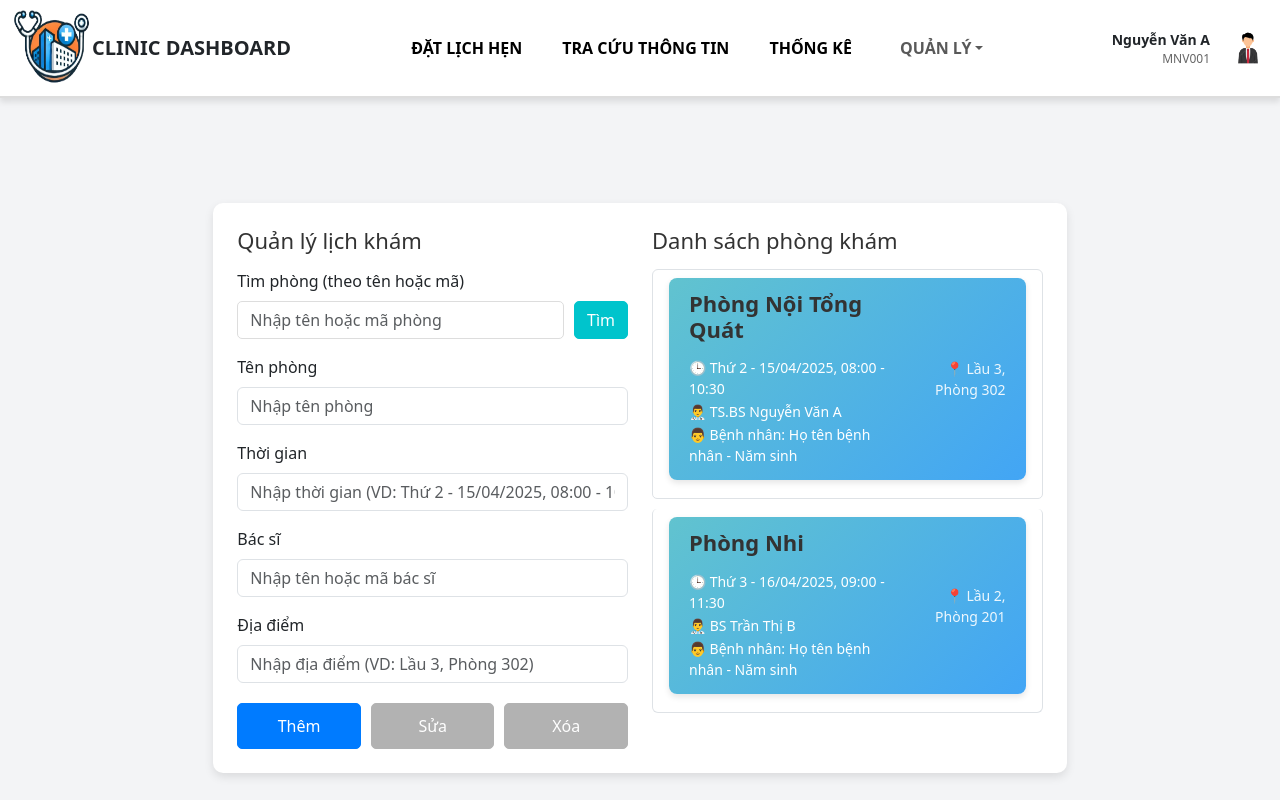
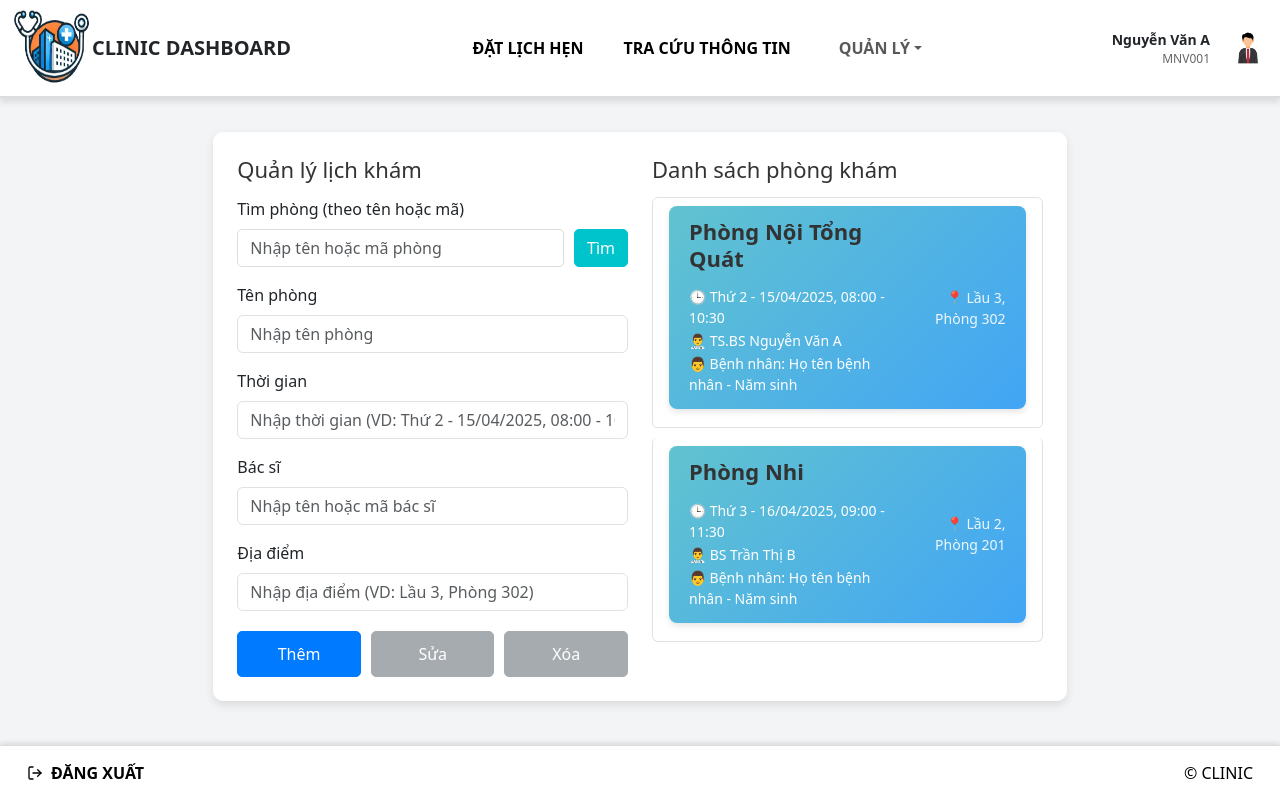
Before and after one commit to lpta2302/doctor-appointment, a React (Vite) app in the folder frontend/doctor-appoinment/: page /quan-ly/lich-kham in a window 1280 px wide. Shown: the top 800 px of the page. Built offline with nearby package versions, Linux system fonts and the light colour scheme.

Commit message:
adjust something

```diff
--- a/frontend/doctor-appoinment/src/App.jsx
+++ b/frontend/doctor-appoinment/src/App.jsx
@@ -28,7 +28,6 @@ function App() {
               <Route path="/" element={<Wellcome />} />
               <Route path="/dat-lich-hen" element={<BookingAppointment />} />
               <Route path="/thong-tin" element={<LookingInformation />} />
-              <Route path="/thong-ke" element={<p>THỐNG KÊ</p>} />
 
               {/* Các route mới */}
               <Route path="/quan-ly/bac-si" element={< Docter />} />
--- a/frontend/doctor-appoinment/src/Header/Header.jsx
+++ b/frontend/doctor-appoinment/src/Header/Header.jsx
@@ -24,7 +24,6 @@ const Header = () => {
         <Nav className="nav-links d-flex justify-content-center">
           <NavLink to="/dat-lich-hen" className="nav-item">ĐẶT LỊCH HẸN</NavLink>
           <NavLink to="/thong-tin" className="nav-item">TRA CỨU THÔNG TIN</NavLink>
-          <NavLink to="/thong-ke" className="nav-item">THỐNG KÊ</NavLink>
 
           {/* Dropdown Chỉnh Sửa */}
           <NavDropdown title="QUẢN LÝ" id="basic-nav-dropdown">
--- a/frontend/doctor-appoinment/src/component-router/BookAppointment/BookingAppointment.css
+++ b/frontend/doctor-appoinment/src/component-router/BookAppointment/BookingAppointment.css
@@ -1,21 +1,21 @@
-
 .booking-container {
-    min-height: 100vh;
+  min-height: 100vh; /* Chiếm toàn bộ chiều cao màn hình */
   display: flex;
   flex-direction: column;
-    justify-content: space-between;
+  justify-content: space-between; /* Trải dài nội dung */
   background-color: #f3f4f6;
+  padding-top: 10px;
 }
 
 .booking-box {
+  flex-grow: 1; /* Giúp phần này mở rộng để chạm footer */
   width: 95%;
   max-width: 1200px;
   background: rgb(255, 255, 255);
   border-radius: 10px;
   box-shadow: 0 4px 10px rgba(0, 0, 0, 0.1);
   padding: 20px;
-    margin-top: 20px;
-    margin-bottom: 20px;
+  margin-top: 0px; /* Sát header */
 }
 
 .booking-form h2 {
@@ -31,13 +31,10 @@
   height: 100%;
 }
 
-
 .footer {
   width: 100%;
   text-align: center;
   padding: 15px;
   background-color: #fff;
   border-top: 1px solid #ddd;
-    position: relative;
-    bottom: 0;
 }
--- a/frontend/doctor-appoinment/src/component-router/BookAppointment/BookingAppointment.jsx
+++ b/frontend/doctor-appoinment/src/component-router/BookAppointment/BookingAppointment.jsx
@@ -7,7 +7,7 @@ import TagRoom from "../../component-router/BookAppointment/TagRoom/TagRoom.jsx"
 const BookingAppointment = () => {
   return (
     <Container fluid className="booking-container">
-      <Row className="justify-content-center align-items-center vh-100">
+      <Row className="justify-content-center align-items-start flex-grow-1">
         <Col xs={12} md={10} lg={8} className="booking-box p-4">
           <Row>
             {/* Phần nhập thông tin bệnh nhân */}
@@ -40,7 +40,9 @@ const BookingAppointment = () => {
                 </Form.Group>
 
                 {/* Button đặt lịch */}
-                <Button variant="primary" className="w-100 mt-3">Đặt lịch hẹn</Button>
+                <Button variant="primary" className="w-100 mt-3">
+                  Đặt lịch hẹn
+                </Button>
               </Form>
             </Col>
 
--- a/frontend/doctor-appoinment/src/component-router/Manage/Doctor/Doctor.css
+++ b/frontend/doctor-appoinment/src/component-router/Manage/Doctor/Doctor.css
@@ -1,9 +1,18 @@
+/* Đảm bảo footer luôn ở dưới cùng */
+.page-container {
+  display: flex;
+  flex-direction: column;
+  min-height: 100vh;
+}
+
+/* Nội dung chính */
 .doctor-container {
   display: flex;
   width: 100%;
   max-width: 1200px;
   margin: 0 auto;
-  padding-top: 20px; /* Thêm khoảng cách phía trên */
+  padding-top: 20px;
+  flex: 1; /* Đảm bảo doctor-container chiếm không gian còn lại trừ footer */
 }
 
 /* Bên trái chứa tìm kiếm + form */
@@ -12,7 +21,7 @@
   display: flex;
   flex-direction: column;
   padding-right: 10px;
-  padding-top: 20px; /* Thêm khoảng cách phía trên */
+  padding-top: 20px;
 }
 
 /* Ô tìm kiếm */
@@ -68,12 +77,27 @@
   border-radius: 4px;
   font-size: 14px;
   cursor: pointer;
-  background: #007bff;
   color: white;
 }
 
+.button-group button:first-child {
+  background: #007bff; /* Nút Thêm màu xanh */
+}
+
+.button-group button:first-child:hover {
+  background: #0056b3;
+}
+
+.button-group button:not(:first-child) {
+  background: #7f7f7f; /* Nút Sửa và Xóa màu xám */
+}
+
+.button-group button:not(:first-child):hover {
+  background: #666;
+}
+
 .button-group button:disabled {
-  background: #ccc;
+  opacity: 0.6;
   cursor: not-allowed;
 }
 
@@ -81,8 +105,19 @@
 .doctor-list {
   width: 50%;
   padding: 10px;
-  padding-top: 20px; /* Thêm khoảng cách phía trên */
+  padding-top: 20px;
   border: 1px solid #ddd;
   border-radius: 8px;
   background: #f9f9f9;
+  max-height: 500px;
+  overflow-y: auto;
 }
+
+/* Footer */
+footer {
+  width: 100%;
+  text-align: center;
+  padding: 15px;
+  background-color: #fff;
+  border-top: 1px solid #ddd;
+}
--- a/frontend/doctor-appoinment/src/component-router/Manage/Room/Room.css
+++ b/frontend/doctor-appoinment/src/component-router/Manage/Room/Room.css
@@ -1,9 +1,17 @@
+/* Đảm bảo footer luôn ở dưới cùng */
+.page-container {
+    display: flex;
+    flex-direction: column;
+    min-height: 100vh; /* Chiều cao tối thiểu bằng chiều cao viewport */
+  }
+
   .clinic-container {
     display: flex;
     width: 100%;
     max-width: 1200px;
     margin: 0 auto;
-    padding-top: 20px; /* Thêm khoảng cách phía trên */
+    padding-top: 20px;
+    flex: 1; /* Đảm bảo clinic-container chiếm không gian còn lại trừ footer */
   }
 
   /* Bên trái chứa tìm kiếm + form */
@@ -12,7 +20,7 @@
     display: flex;
     flex-direction: column;
     padding-right: 10px;
-    padding-top: 20px; /* Thêm khoảng cách phía trên */
+    padding-top: 20px;
   }
 
   /* Ô tìm kiếm */
@@ -68,12 +76,13 @@
     border-radius: 4px;
     font-size: 14px;
     cursor: pointer;
-    background: #007bff;
+    background: #00c4cc; /* Màu xanh đơn giản */
     color: white;
   }
 
   .button-group button:disabled {
-    background: #ccc;
+    background: #b0e7e9; /* Màu xanh nhạt hơn khi bị làm mờ */
+    opacity: 0.6;
     cursor: not-allowed;
   }
 
@@ -81,8 +90,19 @@
   .clinic-list {
     width: 50%;
     padding: 10px;
-    padding-top: 20px; /* Thêm khoảng cách phía trên */
+    padding-top: 20px;
     border: 1px solid #ddd;
     border-radius: 8px;
     background: #f9f9f9;
+    max-height: 500px;
+    overflow-y: auto;
   }
+
+  /* Footer */
+  footer {
+    width: 100%;
+    text-align: center;
+    padding: 15px;
+    background-color: #fff;
+    border-top: 1px solid #ddd;
+  }
--- a/frontend/doctor-appoinment/src/component-router/Manage/Room/Room.jsx
+++ b/frontend/doctor-appoinment/src/component-router/Manage/Room/Room.jsx
@@ -1,7 +1,9 @@
 import React, { useState } from "react";
 import "./Room.css";
 import RoomListTag from "../Room/RoomListTag/RoomListTag.jsx";
+import Footer from "../../../Footer/Footer.jsx";
 
+// Fake data
 const initialClinics = [
   { name: "Phòng khám Đa khoa An Bình", address: "123 Đường Lê Lợi, Quận 1, TP.HCM", specialty: "Đa khoa" },
   { name: "Phòng khám Nhi Đồng Hạnh Phúc", address: "45 Đường Trần Hưng Đạo, Quận 5, TP.HCM", specialty: "Nhi khoa" },
@@ -58,6 +60,7 @@ const Room = () => {
   );
 
   return (
+    <div className="page-container">
       <div className="clinic-container">
         <div className="clinic-left">
           <div className="search-container">
@@ -122,6 +125,8 @@ const Room = () => {
           ))}
         </div>
       </div>
+      <Footer />
+    </div>
   );
 };
 
--- a/frontend/doctor-appoinment/src/component-router/Manage/TimeAppointment/TimeAppointment.css
+++ b/frontend/doctor-appoinment/src/component-router/Manage/TimeAppointment/TimeAppointment.css
@@ -1,9 +1,15 @@
-.booking-container {
-    min-height: 100vh;
+/* Đảm bảo footer luôn ở dưới cùng */
+.page-container {
   display: flex;
   flex-direction: column;
-    justify-content: space-between;
+  min-height: 100vh;
+}
+
+/* Nội dung chính */
+.booking-container {
+  flex: 1;
   background-color: #f3f4f6;
+  padding-bottom: 20px;
 }
 
 .booking-box {
@@ -13,8 +19,7 @@
   border-radius: 10px;
   box-shadow: 0 4px 10px rgba(0, 0, 0, 0.1);
   padding: 20px;
-    margin-top: 20px;
-    margin-bottom: 20px;
+  margin: 0 auto;
 }
 
 .booking-form h2,
@@ -41,7 +46,7 @@
 }
 
 .search-bar .btn {
-    background-color: #00c4cc; /* Màu xanh đơn giản */
+  background-color: #00c4cc;
   border-color: #00c4cc;
   border-radius: 5px;
 }
@@ -82,31 +87,41 @@
 
 .action-buttons .btn {
   flex: 1;
-    background-color: #007bff;
-    border-color: #007bff;
   border-radius: 5px;
   padding: 10px;
   font-size: 16px;
 }
 
-  .action-buttons .btn:hover {
+.action-buttons .btn-primary {
+  background-color: #007bff;
+  border-color: #007bff;
+}
+
+.action-buttons .btn-primary:hover {
+  background-color: #0056b3;
+  border-color: #0056b3;
+}
+
+.action-buttons .btn-secondary {
   background-color: #7f7f7f;
   border-color: #7f7f7f;
 }
 
+.action-buttons .btn-secondary:hover {
+  background-color: #666;
+  border-color: #666;
+}
+
 .action-buttons .btn:disabled {
-    background-color: #7f7f7f;
-    border-color: #7f7f7f;
   opacity: 0.6;
   cursor: not-allowed;
 }
 
+/* Footer */
 .footer {
   width: 100%;
   text-align: center;
   padding: 15px;
   background-color: #fff;
   border-top: 1px solid #ddd;
-    position: relative;
-    bottom: 0;
 }
--- a/frontend/doctor-appoinment/src/component-router/Manage/TimeAppointment/TimeAppointment.jsx
+++ b/frontend/doctor-appoinment/src/component-router/Manage/TimeAppointment/TimeAppointment.jsx
@@ -104,8 +104,10 @@ const TimeAppointment = () => {
   };
 
   return (
+    <div className="page-container">
+      {/* Nội dung chính */}
       <Container fluid className="booking-container">
-      <Row className="justify-content-center align-items-center vh-100">
+        <Row className="justify-content-center align-items-start pt-4">
           <Col xs={12} md={10} lg={8} className="booking-box p-4">
             <Row>
               {/* Phần nhập thông tin và quản lý */}
@@ -179,21 +181,21 @@ const TimeAppointment = () => {
                     <Button
                       variant="primary"
                       onClick={handleAdd}
-                    disabled={selectedRoom !== null} // Làm mờ khi có phòng được chọn
+                      disabled={selectedRoom !== null}
                     >
                       Thêm
                     </Button>
                     <Button
-                    variant="primary"
+                      variant="secondary"
                       onClick={handleUpdate}
-                    disabled={selectedRoom === null} // Làm mờ khi không có phòng được chọn
+                      disabled={selectedRoom === null}
                     >
                       Sửa
                     </Button>
                     <Button
-                    variant="primary"
+                      variant="secondary"
                       onClick={handleDelete}
-                    disabled={selectedRoom === null} // Làm mờ khi không có phòng được chọn
+                      disabled={selectedRoom === null}
                     >
                       Xóa
                     </Button>
@@ -230,8 +232,11 @@ const TimeAppointment = () => {
             </Row>
           </Col>
         </Row>
+      </Container>
+
+      {/* Footer */}
       <Footer />
-    </Container>
+    </div>
   );
 };
 
```
Also changed, not shown: frontend/doctor-appoinment/src/component-router/Manage/Doctor/Doctor.jsx (+19 -0 lines). Lines whose indentation alone changed are shown as unchanged.
